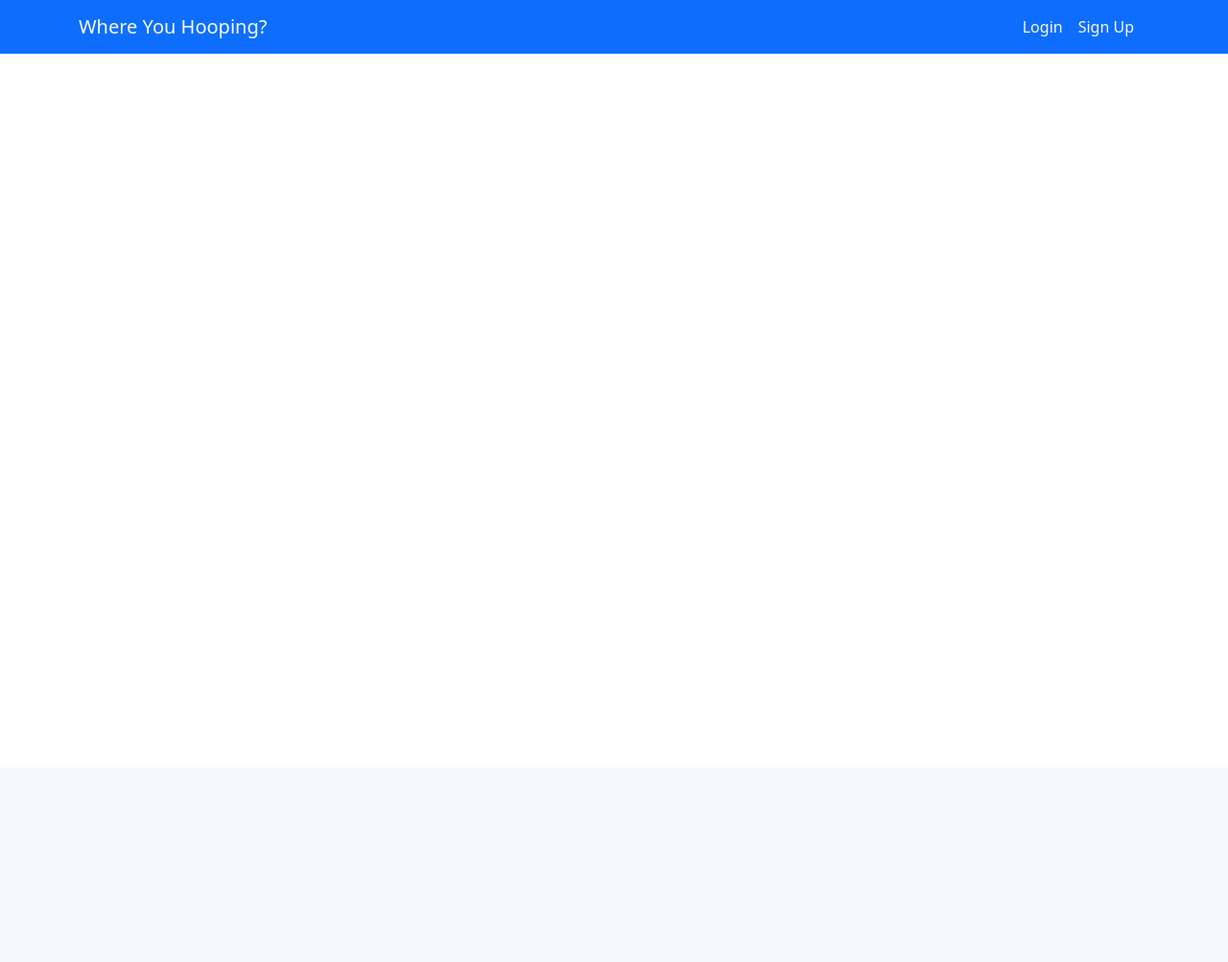
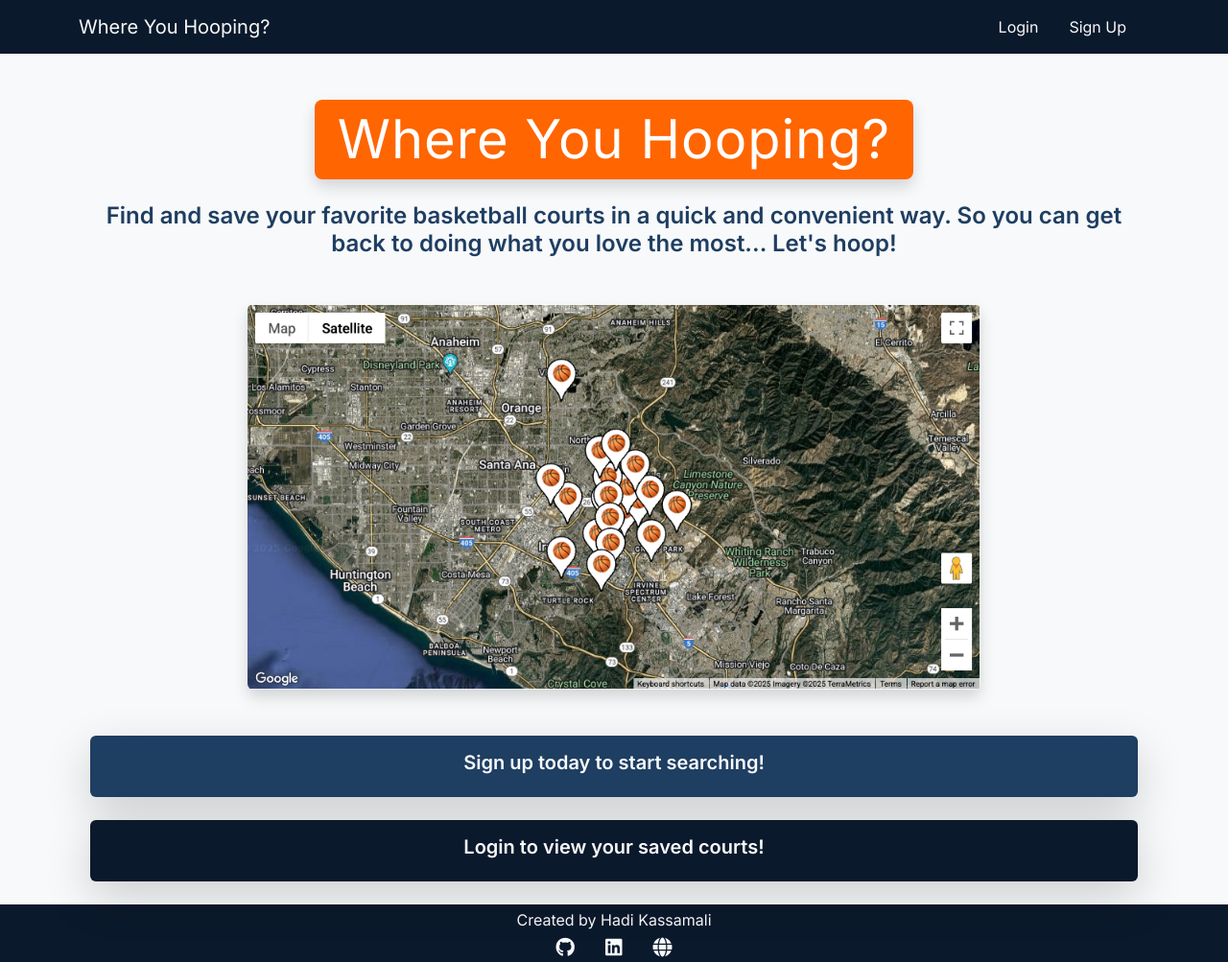
Before and after one commit to hdkassamali/The-Court-Connect, a Flask app: page / in a window 1280 px wide. Shown: the whole page at 96% size. Before the commit the page ends 56 px from the top, so only its background shows below. Run offline with Flask 3, Linux system fonts and the light colour scheme.

Commit message:
Updated the homepage. Added a static folder for css stylesheets, js files, and images. Updated forms.py

```diff
--- a/app.py
+++ b/app.py
@@ -1,6 +1,7 @@
 from flask import Flask, render_template, redirect, flash, request, session
 from flask_debugtoolbar import DebugToolbarExtension
 from models import connect_db, User, Court, db
+from forms import RegisterForm, LoginForm
 import os
 
 app = Flask(__name__)
--- /dev/null
+++ b/static/css/main.css
@@ -0,0 +1,30 @@
+body {
+    font-family: 'Inter', sans-serif;
+}
+
+.map_image {
+    width: 70%;
+    height: 70%;
+}
+
+a:hover {
+    color: #FF6500;
+    text-decoration: none;
+}
+
+.homepage_link {
+    text-decoration: none;
+}
+
+.homepage_link:hover {
+    text-decoration: underline;
+
+}
+
+
+h1 {
+  text-align: center;
+  font-size: 3rem; /* Adjust size as needed */
+  font-weight: bold;
+  letter-spacing: 1px;
+}
--- /dev/null
+++ b/static/css/theme.css
@@ -0,0 +1,38 @@
+:root {
+  --bs-custom-primary: #FF6500; /* Orange */
+  --bs-custom-secondary: #1E3E62; /* Dark Blue */
+  --bs-custom-accent: #0B192C; /* Very Dark Blue */
+  --bs-custom-neutral: #000000; /* Black */
+}
+
+.bg-custom-primary {
+  background-color: var(--bs-custom-primary) !important;
+}
+
+.text-custom-primary {
+  color: var(--bs-custom-primary) !important;
+}
+
+.bg-custom-secondary {
+  background-color: var(--bs-custom-secondary) !important;
+}
+
+.text-custom-secondary {
+  color: var(--bs-custom-secondary) !important;
+}
+
+.bg-custom-accent {
+  background-color: var(--bs-custom-accent) !important;
+}
+
+.text-custom-accent {
+  color: var(--bs-custom-accent) !important;
+}
+
+.bg-custom-neutral {
+  background-color: var(--bs-custom-neutral) !important;
+}
+
+.text-custom-neutral {
+  color: var(--bs-custom-neutral) !important;
+}
--- a/templates/base.html
+++ b/templates/base.html
@@ -3,12 +3,21 @@
   <head>
     <meta charset="UTF-8" />
     <meta name="viewport" content="width=device-width, initial-scale=1.0" />
+    <!-- Google Fonts Link -->
+    <link
+      href="https://fonts.googleapis.com/css2?family=Inter:wght@400;500;600&display=swap&italic"
+      rel="stylesheet"
+    />
+
+    <!-- Bootstrap CSS -->
     <link
       href="https://cdn.jsdelivr.net/npm/bootstrap@5.3.3/dist/css/bootstrap.min.css"
       rel="stylesheet"
       integrity="sha384-QWTKZyjpPEjISv5WaRU9OFeRpok6YctnYmDr5pNlyT2bRjXh0JMhjY6hW+ALEwIH"
       crossorigin="anonymous"
     />
+
+    <!-- Font Awesome -->
     <link
       rel="stylesheet"
       href="https://cdnjs.cloudflare.com/ajax/libs/font-awesome/6.7.2/css/all.min.css"
@@ -16,17 +25,29 @@
       crossorigin="anonymous"
       referrerpolicy="no-referrer"
     />
+
+    <!-- Custom CSS Files -->
+    <link
+      rel="stylesheet"
+      href="{{url_for('static', filename='css/theme.css')}}"
+    />
+    <link
+      rel="stylesheet"
+      href="{{url_for('static', filename='css/main.css')}}"
+    />
+
     <title>{% block title %} {% endblock %}</title>
   </head>
-  <body>
-    <nav class="navbar navbar-light bg-primary justify-content-between">
+
+  <body class="bg-light text-custom-primary">
+    <nav class="navbar navbar-expand-lg navbar-light bg-custom-accent">
       <div class="container">
         {% if session["username"] %}
         <a class="navbar-brand text-light">Where You Hooping?</a>
         {% else %}
         <a href="/" class="navbar-brand text-light">Where You Hooping?</a>
         {% endif %}
-        <ul class="nav navbar-nav flex-row float-right">
+        <ul class="navbar-nav ml-auto">
           {% if session['username'] %}
           <li class="nav-item">
             <a class="nav-link me-3 text-light" href="/logout">Logout</a>
@@ -43,10 +64,39 @@
       </div>
     </nav>
 
-    <div class="container" style="margin-top: 2em">
+    <div class="container mt-5">
       {% for category, msg in get_flashed_messages(with_categories=True) %}
       <div class="alert alert-{{category}}">{{ msg }}</div>
       {% endfor %} {% block content %} {% endblock %}
     </div>
+
+    <footer class="bg-custom-accent text-light py-1">
+      <div class="container text-center">
+        <p class="mb-1">Created by Hadi Kassamali</p>
+        <div class="d-flex justify-content-center">
+          <a
+            href="https://github.com/hdkassamali"
+            target="_blank"
+            class="text-light mx-3"
+          >
+            <i class="fab fa-github fa-lg"></i>
+          </a>
+          <a
+            href="https://www.linkedin.com/in/hadi-kassamali/"
+            target="_blank"
+            class="text-light mx-3"
+          >
+            <i class="fab fa-linkedin fa-lg"></i>
+          </a>
+          <a
+            href="https://hdkassamali.github.io/cv/"
+            target="_blank"
+            class="text-light mx-3"
+          >
+            <i class="fas fa-globe fa-lg"></i>
+          </a>
+        </div>
+      </div>
+    </footer>
   </body>
 </html>
--- a/templates/homepage.html
+++ b/templates/homepage.html
@@ -1,4 +1,47 @@
-{% extends "base.html" %}
+{% extends "base.html" %} {% block title %}Where You Hooping?{% endblock %} {%
+block content %}
+<div class="container text-center my-5">
+  <h1 class="display-4 text-white font-weight-bold bg-custom-primary py-2 px-4 mb-4 rounded-3 shadow d-inline-block">
+    Where You Hooping?
+  </h1>
+  <h4 class="text-custom-secondary">
+    <strong
+      >Find and save your favorite basketball courts in a quick and convenient
+      way. So you can get back to doing what you love the most... Let's
+      hoop!</strong
+    >
+  </h4>
+</div>
 
-{% block title %}Where You Hooping?{% endblock %}
-{% block content %} {% endblock %}
+<div class="container text-center my-5">
+  <img
+    class="map_image rounded shadow"
+    src="{{ url_for('static', filename='images/basketball_court_finder_example.png') }}"
+    alt="Google Maps Basketball Court Finder"
+    style="max-width: 100%; height: auto"
+  />
+</div>
+
+<div class="container">
+  <div class="card shadow-lg my-4 bg-custom-secondary border-0">
+    <div class="card-body">
+      <h5 class="card-title text-center">
+        <a href="/register" class="text-light homepage_link">
+          <strong>Sign up today to start searching!</strong>
+        </a>
+      </h5>
+    </div>
+  </div>
+
+  <div class="card shadow-lg my-4 bg-custom-accent border-0">
+    <div class="card-body">
+      <h5 class="card-title text-center">
+        <a class="text-light homepage_link" href="/login">
+          <strong>Login to view your saved courts!</strong>
+        </a>
+      </h5>
+    </div>
+  </div>
+</div>
+
+{% endblock %}
```
Also changed, not shown: forms.py (+20 -0 lines), static/images/Capstone Project 1. DB Diagram. Basketball Court Finder.png (renamed from Capstone Project 1. DB Diagram. Basketball Court Finder.png), static/images/basketball_court_finder_example.png (added).
